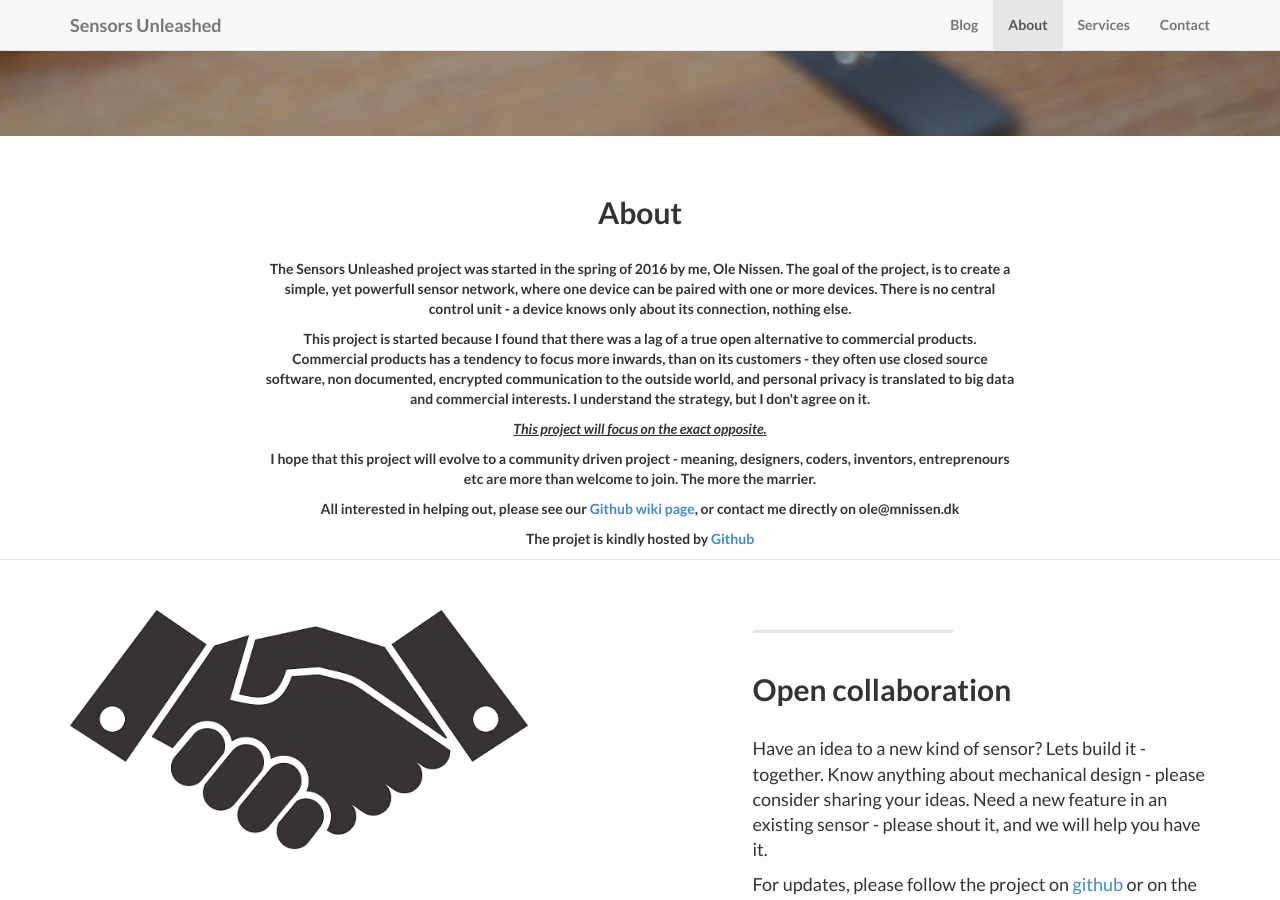
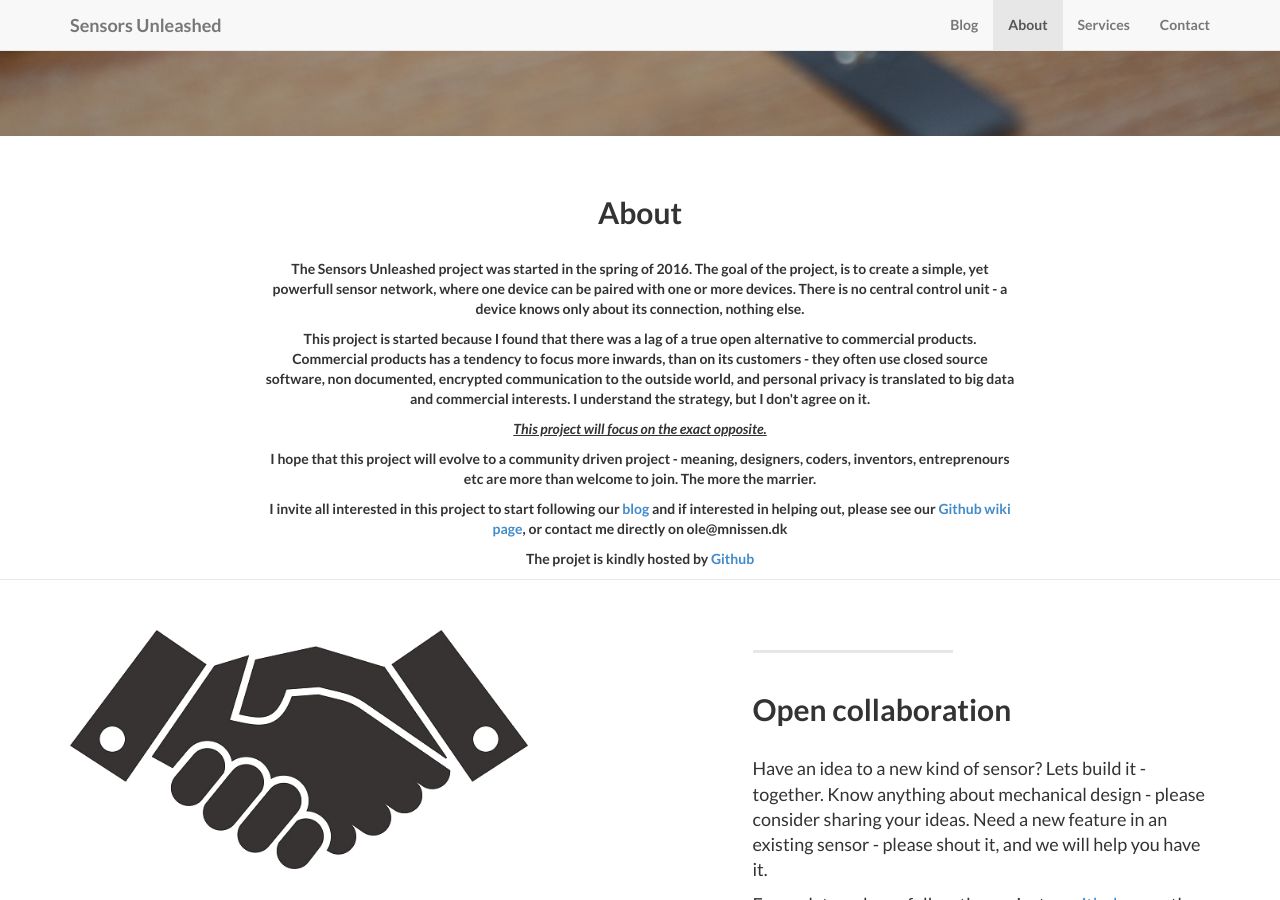
Before and after one commit to SensorsUnleashed/sensorsunleashed.github.io, a Jekyll site: the page built from index.html, in a window 1280 px wide and 900 px high, scrolled down 641 px. Built offline with Jekyll 4.4.1, drawn with Linux system fonts in a browser that asks for light colours.

Commit message:
Adjusted the about text a little

```diff
--- a/_includes/about.html
+++ b/_includes/about.html
@@ -6,8 +6,7 @@
               <h2>About</h2>
               <br/>
                 <p>
-                  The Sensors Unleashed project was started in the spring of 2016
-                  by me, Ole Nissen.
+                  The Sensors Unleashed project was started in the spring of 2016.
                   The goal of the project, is to create a simple, yet powerfull
                   sensor network, where one device can be paired with one or more
                   devices. There is no central control unit - a device knows
@@ -31,9 +30,10 @@
                   etc are more than welcome to join. The more the marrier.
                 </p>
                 <p>
-                  All interested in helping out, please see our
+                  I invite all interested in this project to start following our <a href="/blog">blog</a> and if
+                  interested in helping out, please see our
                   <a href="https://github.com/SensorsUnleashed/Contiki-Device-Link/wiki">Github wiki page</a>,
-                  or contact me directly on ole@mnissen.dk
+                   or contact me directly on ole@mnissen.dk
                 </p>
                 <p>
                   The projet is kindly hosted by <a href="https://github.com/SensorsUnleashed">Github</a>
```
